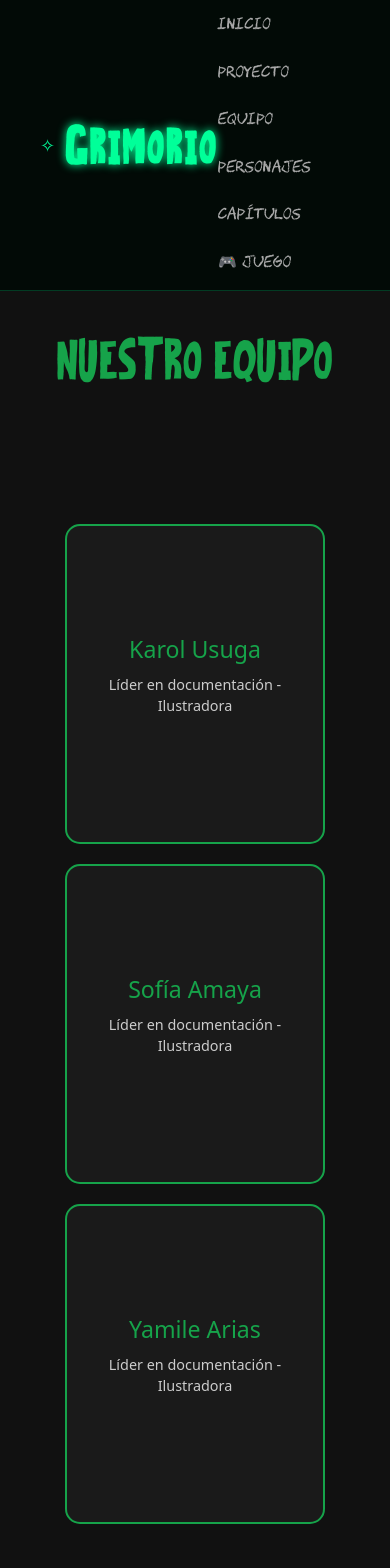
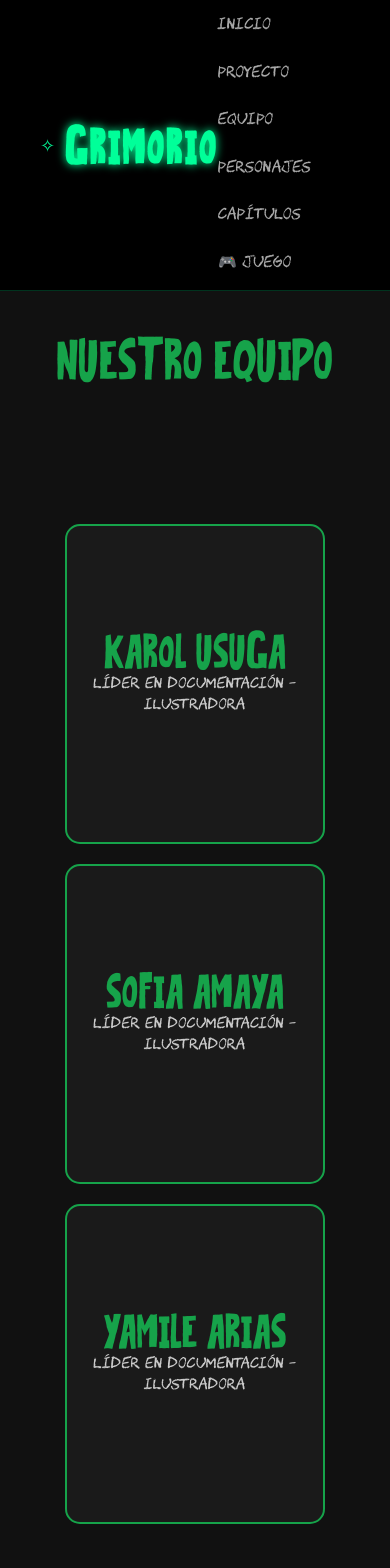
Before and after one commit to Yamile0712/Proyecto_Grimorio, a React (Vite) app: page /equipo in a window 390 px wide. Shown: the top 1568 px of the page. Built offline with nearby package versions, Linux system fonts and the light colour scheme.

Commit message:
se agrego responsive

```diff
--- a/src/components/CardProyecto.css
+++ b/src/components/CardProyecto.css
@@ -1,8 +1,8 @@
 .card-proyecto {
     width: 18rem;
     min-height: 200px;
-    border: 2px solid #00ff99 !important;
-    background-color: #08310f3f !important;
+    border: 2px solid #00ff99 ;
+    background-color: #08310f3f ;
     color: white;
     box-shadow: 0 0 10px rgba(0, 255, 153, 0.3);
     margin: 12px;
--- a/src/components/Header.css
+++ b/src/components/Header.css
@@ -4,7 +4,6 @@
   justify-content: space-between;
   align-items: center;
   padding: 15px 40px;
-  background: #020a06;
   border-bottom: 1px solid rgba(0, 255, 150, 0.2);
 }
 
--- a/src/components/Header.jsx
+++ b/src/components/Header.jsx
@@ -4,20 +4,22 @@ import "./Header.css";
 
 export const Header = () => {
   return (
-    <header className="header" >
-      <div className="logo">
-        <span className="logo-icon">✧</span>
-        <span className="logo-text" style={{fontFamily:'titulo'}}>GRIMORIO</span>
+    <header className="bg-black">
+      <div className="header container" >
+        <div className="logo">
+          <span className="logo-icon">✧</span>
+          <span className="logo-text" style={{ fontFamily: 'titulo' }}>GRIMORIO</span>
+        </div>
+
+        <nav className="nav">
+          <Link to="/" className="nav-item" style={{ fontFamily: 'parrafos' }}>Inicio</Link>
+          <Link to="/proyecto" className="nav-item" style={{ fontFamily: 'parrafos' }}>Proyecto</Link>
+          <Link to="/equipo" className="nav-item" style={{ fontFamily: 'parrafos' }}>Equipo</Link>
+          <Link to="/personajes" className="nav-item" style={{ fontFamily: 'parrafos' }}>Personajes</Link>
+          <Link to="/capitulos" className="nav-item" style={{ fontFamily: 'parrafos' }}>Capítulos</Link>
+          <Link to="/juego" className="nav-item game" style={{ fontFamily: 'parrafos' }}>🎮 Juego</Link>
+        </nav>
       </div>
-
-      <nav className="nav">
-        <Link to="/" className="nav-item" style={{fontFamily:'parrafos'}}>Inicio</Link>
-        <Link to="/proyecto" className="nav-item" style={{fontFamily:'parrafos'}}>Proyecto</Link>
-        <Link to="/equipo" className="nav-item" style={{fontFamily:'parrafos'}}>Equipo</Link>
-        <Link to="/personajes" className="nav-item" style={{fontFamily:'parrafos'}}>Personajes</Link>
-        <Link to="/capitulos" className="nav-item" style={{fontFamily:'parrafos'}}>Capítulos</Link>
-        <Link to="/juego" className="nav-item game" style={{fontFamily:'parrafos'}}>🎮 Juego</Link>
-      </nav>
     </header>
   );
 };
--- a/src/index.css
+++ b/src/index.css
@@ -1,3 +1,9 @@
 html {
   scroll-behavior: smooth;
 }
+
+@media (min-width: 1200px) {
+    .container, .container-lg, .container-md, .container-sm, .container-xl {
+        max-width: 1320px;
+    }
+}
--- a/src/pages/Capitulos.jsx
+++ b/src/pages/Capitulos.jsx
@@ -57,7 +57,9 @@ export const Capitulos = ({ titulo = "VISTA PREVIA DE CAPITULOS" }) => {
     };
 
     return (
-        <div id="capitulos" style={{ backgroundColor: '#111111', padding: '50px 20px', minHeight: '100vh', textAlign: 'center' }}>
+        <div className="bg-black">
+
+            <div id="capitulos" className="container" style={{ padding: '50px 20px', minHeight: '100vh', textAlign: 'center' }}>
                 <h1 style={{ color: '#16a34a', marginBottom: '40px', fontFamily: 'titulo' }}>{titulo}</h1>
 
                 <div style={{ display: 'flex', justifyContent: 'center', gap: '20px', flexWrap: 'wrap', alignItems: 'flex-start' }}>
@@ -83,9 +85,9 @@ export const Capitulos = ({ titulo = "VISTA PREVIA DE CAPITULOS" }) => {
                                 </div>
                                 <div className="modal-body text-center">
                                     <img src={chapters[selectedChapter].img} alt={chapters[selectedChapter].titulo} style={{ width: '100%', maxHeight: '400px', objectFit: 'cover', marginBottom: '20px' }} />
-                                <p style={{ fontSize: '1.2rem', lineHeight: '1.6' , fontFamily: 'parrafos'}}>{chapters[selectedChapter].descripcion}</p>
+                                    <p style={{ fontSize: '1.2rem', lineHeight: '1.6', fontFamily: 'parrafos' }}>{chapters[selectedChapter].descripcion}</p>
                                 </div>
-                            <div className="modal-footer d-flex justify-content-between" style={{fontFamily:'parrafos'}}>
+                                <div className="modal-footer d-flex justify-content-between" style={{ fontFamily: 'parrafos' }}>
                                     <button className="btn btn-secondary" onClick={prevChapter} disabled={chapters.length <= 1}>
                                         ← Anterior
                                     </button>
@@ -98,5 +100,6 @@ export const Capitulos = ({ titulo = "VISTA PREVIA DE CAPITULOS" }) => {
                     </div>
                 )}
             </div>
+        </div>
     );
 };
--- a/src/pages/Nosotras.jsx
+++ b/src/pages/Nosotras.jsx
@@ -1,5 +1,5 @@
 
-import React from "react";
+import "../style/css.css"
 
 // 1. COMPONENTE DE LA TARJETA (Hijo)
 const CardEquipo = ({ nombre, rol, detalle, }) => {
@@ -9,8 +9,8 @@ const CardEquipo = ({ nombre, rol, detalle, }) => {
 
                 {/* LADO A: Nombre y Rol */}
                 <div style={{ ...faceStyle, ...frontStyle }}>
-                    <h3 style={{ color: '#16a34a', marginBottom: '10px' }}>{nombre}</h3>
-                    <p style={{ fontSize: '0.9rem', color: '#ccc' }}>{rol}</p>
+                    <h3 style={{ color: '#16a34a', marginBottom: '10px', fontFamily: 'titulo' }}>{nombre}</h3>
+                    <p style={{ fontSize: '0.9rem', color: '#ccc', fontFamily: 'parrafos' }}>{rol}</p>
                 </div>
 
                 {/* LADO B: Información extra */}
@@ -37,19 +37,19 @@ export const Nosotras = ({ titulo = "NUESTRO EQUIPO" }) => {
 
             <div style={{ display: 'flex', justifyContent: 'center', gap: '20px', flexWrap: 'wrap', alignItems: 'stretch', marginTop: '150px' }}>
                 <CardEquipo
-                    nombre="Karol Usuga"
+                    nombre="KAROL USUGA"
                     rol="Líder en documentación - Ilustradora"
                     detalle="Encargada de la narrativa y el estilo visual gótico del proyecto Grimorio."
                 />
 
                 <CardEquipo
-                    nombre="Sofía Amaya"
+                    nombre="SOFIA AMAYA"
                     rol="Líder en documentación - Ilustradora"
                     detalle="Especialista en el diseño de criaturas y ambientes inspirados en H.P. Lovecraft."
                 />
 
                 <CardEquipo
-                    nombre="Yamile Arias"
+                    nombre="YAMILE ARIAS"
                     rol="Líder en documentación - Ilustradora"
                     detalle="Gestora técnica y creativa encargada de la coherencia documental del equipo."
                 />
```
Also changed, not shown: src/pages/Proyecto.jsx (+8 -4 lines). Lines whose indentation alone changed are shown as unchanged.
